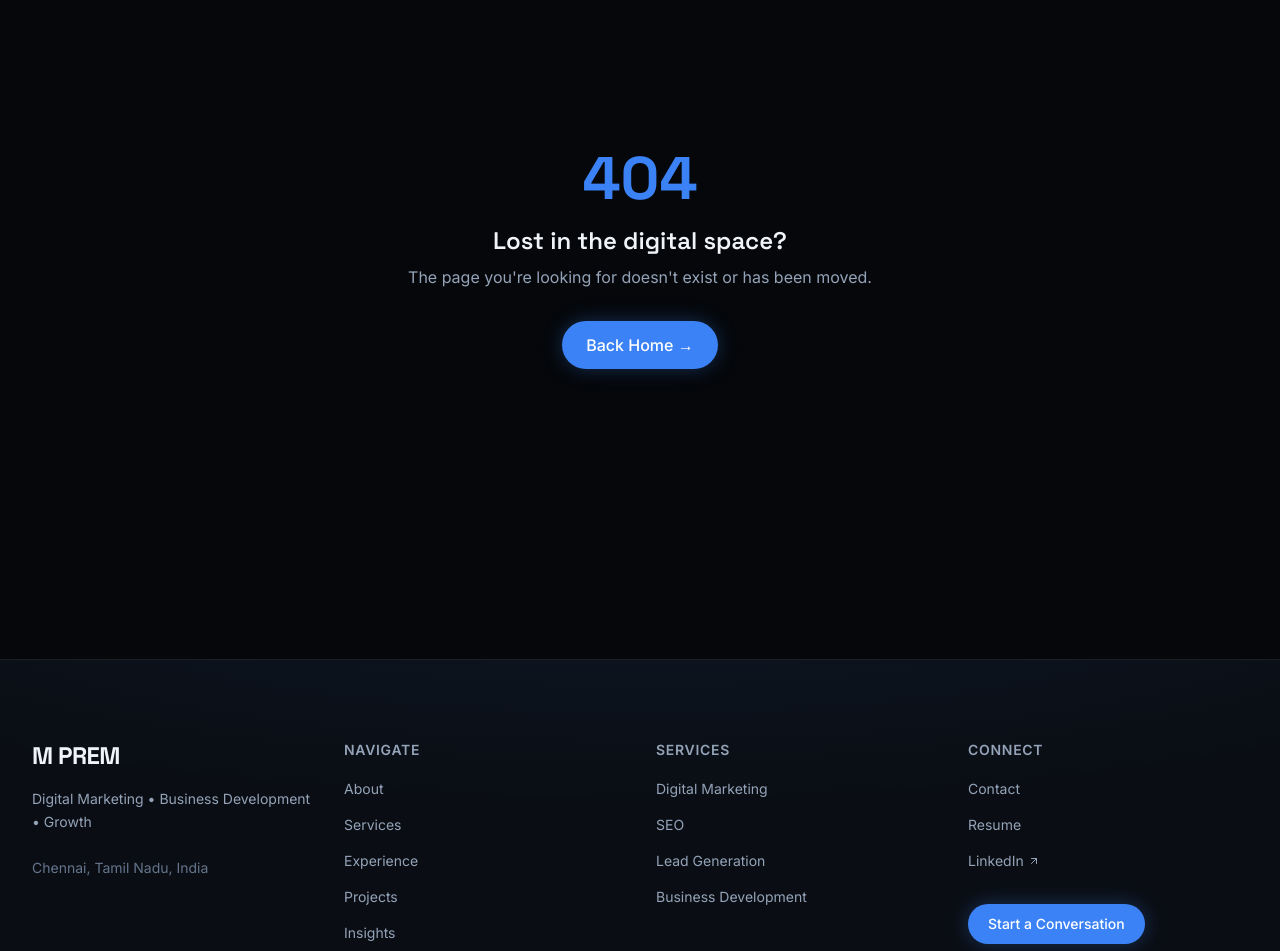
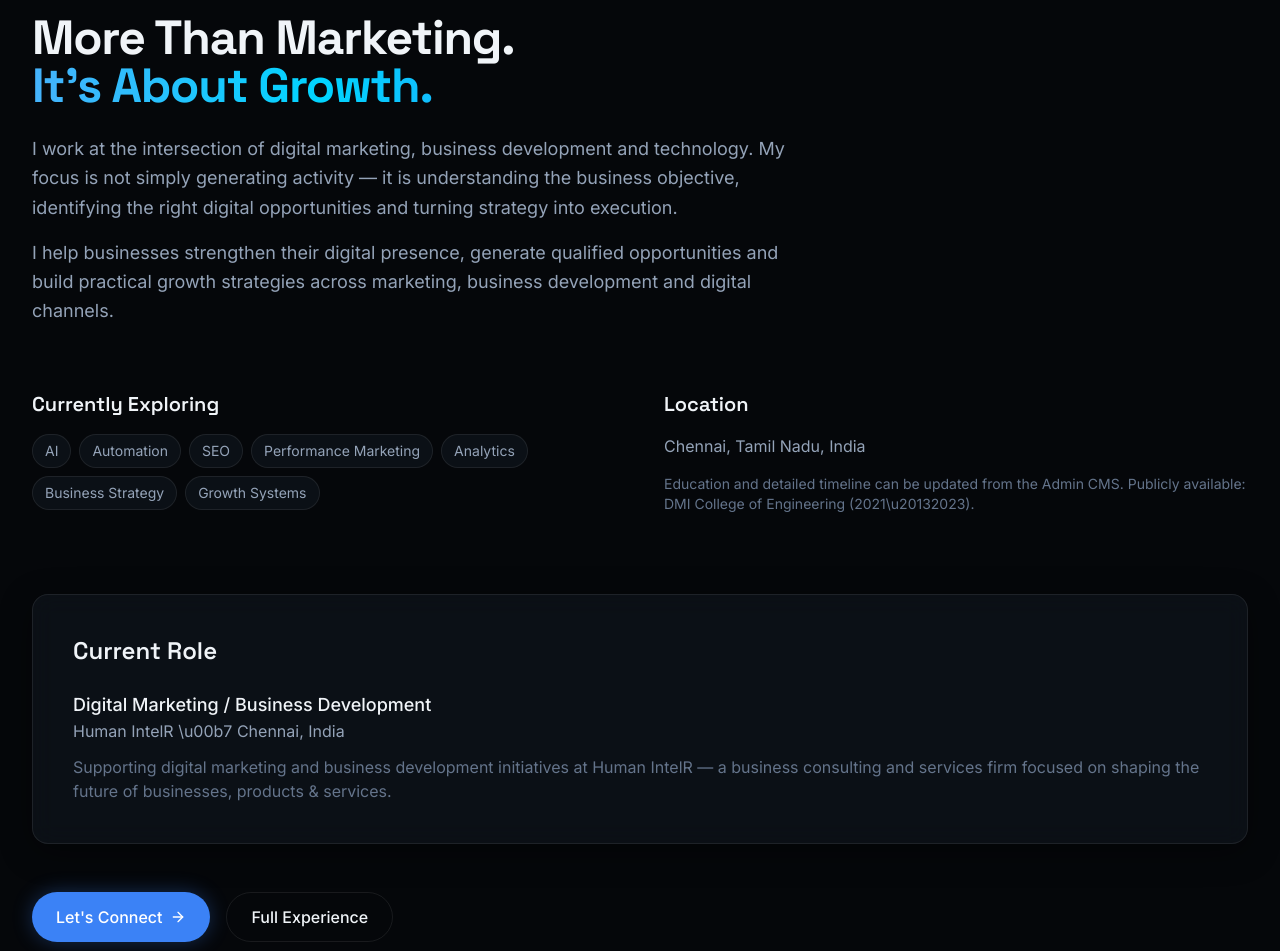
Before and after one commit to premieqs-ops/mprem-portfolio, a Next.js app: page /about in a window 1280 px wide. Before the commit this address had no page. Shown: the part 141-1092 px from the top of the page. Built offline with nearby package versions, Linux system fonts and the light colour scheme.

Commit message:
Add About, Services, Experience, Projects pages

```diff
--- /dev/null
+++ b/src/app/about/page.tsx
@@ -0,0 +1,63 @@
+import type { Metadata } from "next";
+import { profile, experiences } from "@/data/mock";
+import Badge from "@/components/ui/Badge";
+import Link from "next/link";
+import { ArrowRight } from "lucide-react";
+
+export const metadata: Metadata = {
+  title: "About",
+  description: "Learn about M Prem \u2014 Digital Marketing & Business Growth Professional based in Chennai.",
+};
+
+export default function AboutPage() {
+  return (
+    <div className="pt-28 pb-24">
+      <div className="mx-auto max-w-7xl px-4 sm:px-6 lg:px-8">
+        <div className="max-w-3xl mb-16">
+          <Badge className="mb-4">About M Prem</Badge>
+          <h1 className="section-heading mb-6">
+            More Than Marketing.<br />
+            <span className="text-gradient">It&apos;s About Growth.</span>
+          </h1>
+          <div className="space-y-4 text-lg text-foreground-muted leading-relaxed">
+            {profile.bio.split("\n\n").map((p, i) => (
+              <p key={i}>{p}</p>
+            ))}
+          </div>
+        </div>
+
+        <div className="grid md:grid-cols-2 gap-12 mb-20">
+          <div>
+            <h2 className="text-xl font-display font-semibold mb-4">Currently Exploring</h2>
+            <div className="flex flex-wrap gap-2">
+              {profile.currentlyExploring.map((item) => (
+                <span key={item} className="px-3 py-1.5 text-sm rounded-full border border-border bg-background-card text-foreground-muted">{item}</span>
+              ))}
+            </div>
+          </div>
+          <div>
+            <h2 className="text-xl font-display font-semibold mb-4">Location</h2>
+            <p className="text-foreground-muted">{profile.location}</p>
+            <p className="mt-4 text-sm text-foreground-subtle">Education and detailed timeline can be updated from the Admin CMS. Publicly available: DMI College of Engineering (2021\u20132023).</p>
+          </div>
+        </div>
+
+        <div className="glass-card p-8 md:p-10">
+          <h2 className="text-2xl font-display font-semibold mb-6">Current Role</h2>
+          {experiences.map((exp) => (
+            <div key={exp.id}>
+              <h3 className="text-lg font-medium">{exp.role}</h3>
+              <p className="text-foreground-muted">{exp.company} \u00b7 {exp.location}</p>
+              <p className="mt-3 text-foreground-subtle">{exp.description}</p>
+            </div>
+          ))}
+        </div>
+
+        <div className="mt-12 flex gap-4">
+          <Link href="/contact" className="btn-primary">Let&apos;s Connect <ArrowRight className="w-4 h-4" /></Link>
+          <Link href="/experience" className="btn-secondary">Full Experience</Link>
+        </div>
+      </div>
+    </div>
+  );
+}
--- /dev/null
+++ b/src/app/experience/page.tsx
@@ -0,0 +1,50 @@
+import type { Metadata } from "next";
+import { experiences } from "@/data/mock";
+import Badge from "@/components/ui/Badge";
+
+export const metadata: Metadata = {
+  title: "Experience",
+  description: "Professional experience of M Prem in digital marketing and business development.",
+};
+
+export default function ExperiencePage() {
+  return (
+    <div className="pt-28 pb-24">
+      <div className="mx-auto max-w-4xl px-4 sm:px-6 lg:px-8">
+        <Badge className="mb-4">Experience</Badge>
+        <h1 className="section-heading mb-4">Professional Journey</h1>
+        <p className="section-subheading mb-16">Roles focused on digital growth, marketing and business development. Full details are editable from the Admin CMS.</p>
+
+        <div className="relative">
+          <div className="absolute left-4 top-0 bottom-0 w-px bg-border" />
+          {experiences.map((exp) => (
+            <div key={exp.id} className="relative pl-12 pb-12 last:pb-0">
+              <div className="absolute left-4 top-2 w-3 h-3 rounded-full bg-accent shadow-glow -translate-x-1.5 border-2 border-background" />
+              <div className="glass-card p-6 md:p-8">
+                <p className="text-xs text-accent-light font-medium mb-1">
+                  {exp.current ? "Present" : exp.endDate || "\u2014"}
+                  {exp.startDate ? ` \u00b7 Started ${exp.startDate}` : " \u00b7 Dates managed in Admin"}
+                </p>
+                <h2 className="text-xl font-display font-semibold">{exp.role}</h2>
+                <p className="text-foreground-muted mb-4">{exp.company} \u00b7 {exp.location}</p>
+                <p className="text-foreground-subtle mb-4">{exp.description}</p>
+                {exp.responsibilities.length > 0 && (
+                  <ul className="space-y-2">
+                    {exp.responsibilities.map((r, i) => (
+                      <li key={i} className="text-sm text-foreground-muted flex gap-2">
+                        <span className="text-accent">\u2022</span>{r}
+                      </li>
+                    ))}
+                  </ul>
+                )}
+                {exp.achievements.length === 0 && (
+                  <p className="mt-4 text-xs text-foreground-subtle italic">Achievements can be added from Admin when verified.</p>
+                )}
+              </div>
+            </div>
+          ))}
+        </div>
+      </div>
+    </div>
+  );
+}
--- /dev/null
+++ b/src/app/projects/page.tsx
@@ -0,0 +1,44 @@
+import type { Metadata } from "next";
+import { projects } from "@/data/mock";
+import Badge from "@/components/ui/Badge";
+import Link from "next/link";
+
+export const metadata: Metadata = {
+  title: "Projects",
+  description: "Selected work and projects by M Prem.",
+};
+
+export default function ProjectsPage() {
+  const published = projects.filter((p) => p.status === "published");
+
+  return (
+    <div className="pt-28 pb-24">
+      <div className="mx-auto max-w-7xl px-4 sm:px-6 lg:px-8">
+        <Badge className="mb-4">Projects</Badge>
+        <h1 className="section-heading mb-4">Selected Work</h1>
+        <p className="section-subheading mb-16">Projects are managed from the Admin CMS. Only published items appear here.</p>
+
+        {published.length === 0 ? (
+          <div className="glass-card p-12 text-center">
+            <p className="text-foreground-muted text-lg mb-2">Projects are being updated.</p>
+            <p className="text-sm text-foreground-subtle">Check back soon. Full project details can be added from the Admin dashboard without touching code.</p>
+          </div>
+        ) : (
+          <div className="grid md:grid-cols-2 gap-6">
+            {published.map((project) => (
+              <div key={project.id} className="glass-card p-6">
+                <h2 className="text-xl font-display font-semibold mb-2">{project.title}</h2>
+                <p className="text-sm text-foreground-muted mb-4">{project.industry}</p>
+                <p className="text-foreground-subtle text-sm">{project.objective}</p>
+              </div>
+            ))}
+          </div>
+        )}
+
+        <div className="mt-12">
+          <Link href="/contact" className="btn-primary">Discuss a Project</Link>
+        </div>
+      </div>
+    </div>
+  );
+}
--- /dev/null
+++ b/src/app/services/page.tsx
@@ -0,0 +1,54 @@
+import type { Metadata } from "next";
+import type { ComponentType } from "react";
+import Link from "next/link";
+import { Megaphone, Search, Target, TrendingUp, Share2, Bot, ArrowRight } from "lucide-react";
+import { services } from "@/data/mock";
+import Badge from "@/components/ui/Badge";
+
+export const metadata: Metadata = {
+  title: "Services",
+  description: "Digital marketing, SEO, lead generation, business development and growth strategy services.",
+};
+
+const iconMap: Record<string, ComponentType<{ className?: string }>> = {
+  Megaphone, Search, Target, TrendingUp, Share2, Bot,
+};
+
+export default function ServicesPage() {
+  return (
+    <div className="pt-28 pb-24">
+      <div className="mx-auto max-w-7xl px-4 sm:px-6 lg:px-8">
+        <div className="max-w-3xl mb-16">
+          <Badge className="mb-4">Services</Badge>
+          <h1 className="section-heading mb-4">From Strategy to Execution.</h1>
+          <p className="section-subheading">Practical digital solutions designed around business outcomes.</p>
+        </div>
+
+        <div className="space-y-8">
+          {services.map((service, i) => {
+            const Icon = iconMap[service.icon] || Megaphone;
+            return (
+              <div key={service.id} id={service.slug} className="glass-card p-6 md:p-10 scroll-mt-28">
+                <div className="flex flex-col md:flex-row md:items-start gap-6">
+                  <div className="flex h-14 w-14 shrink-0 items-center justify-center rounded-2xl bg-accent/10 border border-accent/20 text-accent-light">
+                    <Icon className="w-6 h-6" />
+                  </div>
+                  <div className="flex-1">
+                    <div className="flex items-center gap-3 mb-2">
+                      <span className="text-xs font-mono text-foreground-subtle">0{i + 1}</span>
+                      <h2 className="text-2xl font-display font-semibold">{service.title}</h2>
+                    </div>
+                    <p className="text-foreground-muted leading-relaxed mb-4">{service.longDescription || service.description}</p>
+                    <Link href="/contact" className="inline-flex items-center gap-2 text-sm font-medium text-accent-light hover:gap-3 transition-all">
+                      Discuss Your Challenge <ArrowRight className="w-3.5 h-3.5" />
+                    </Link>
+                  </div>
+                </div>
+              </div>
+            );
+          })}
+        </div>
+      </div>
+    </div>
+  );
+}
```
